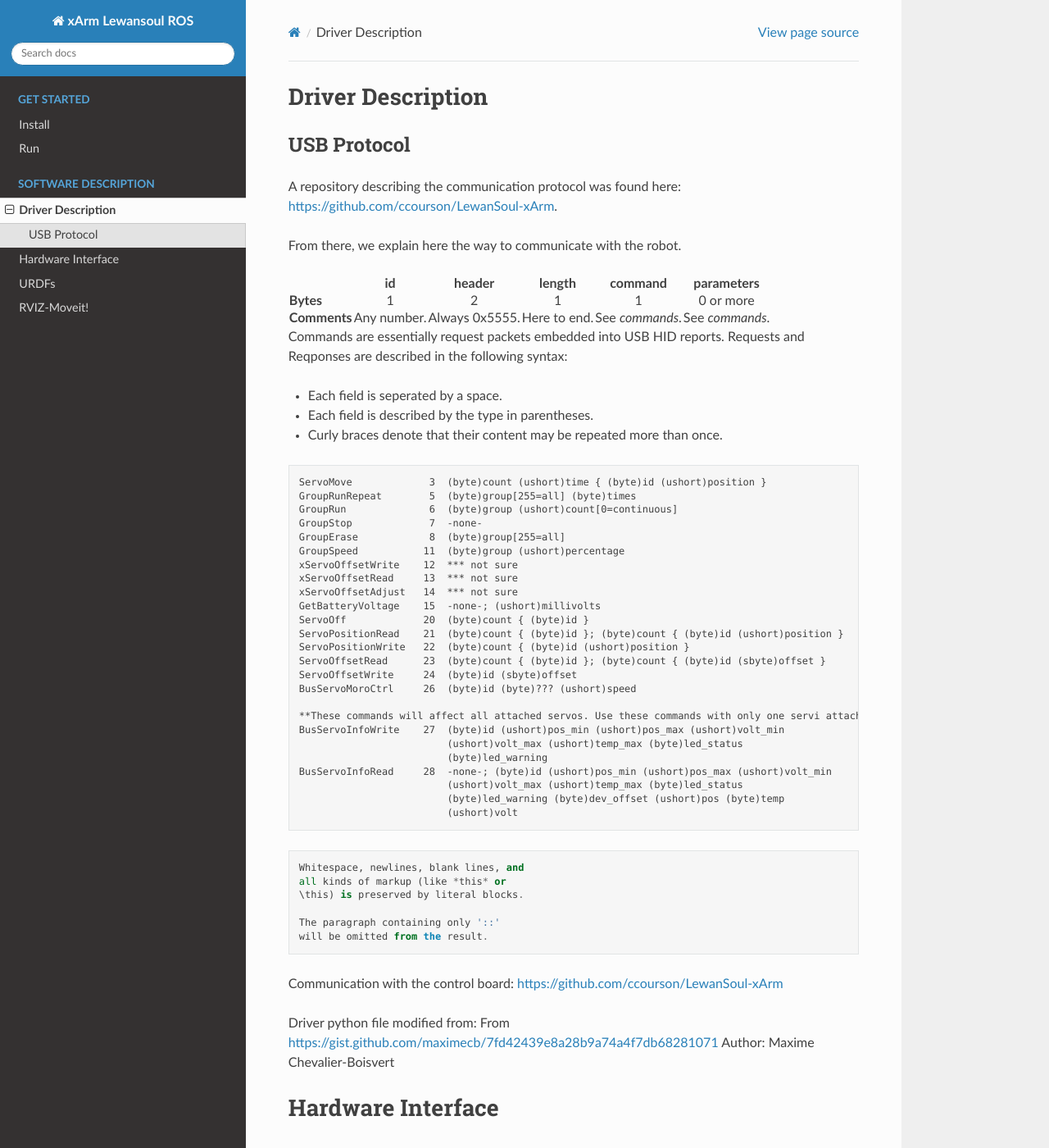
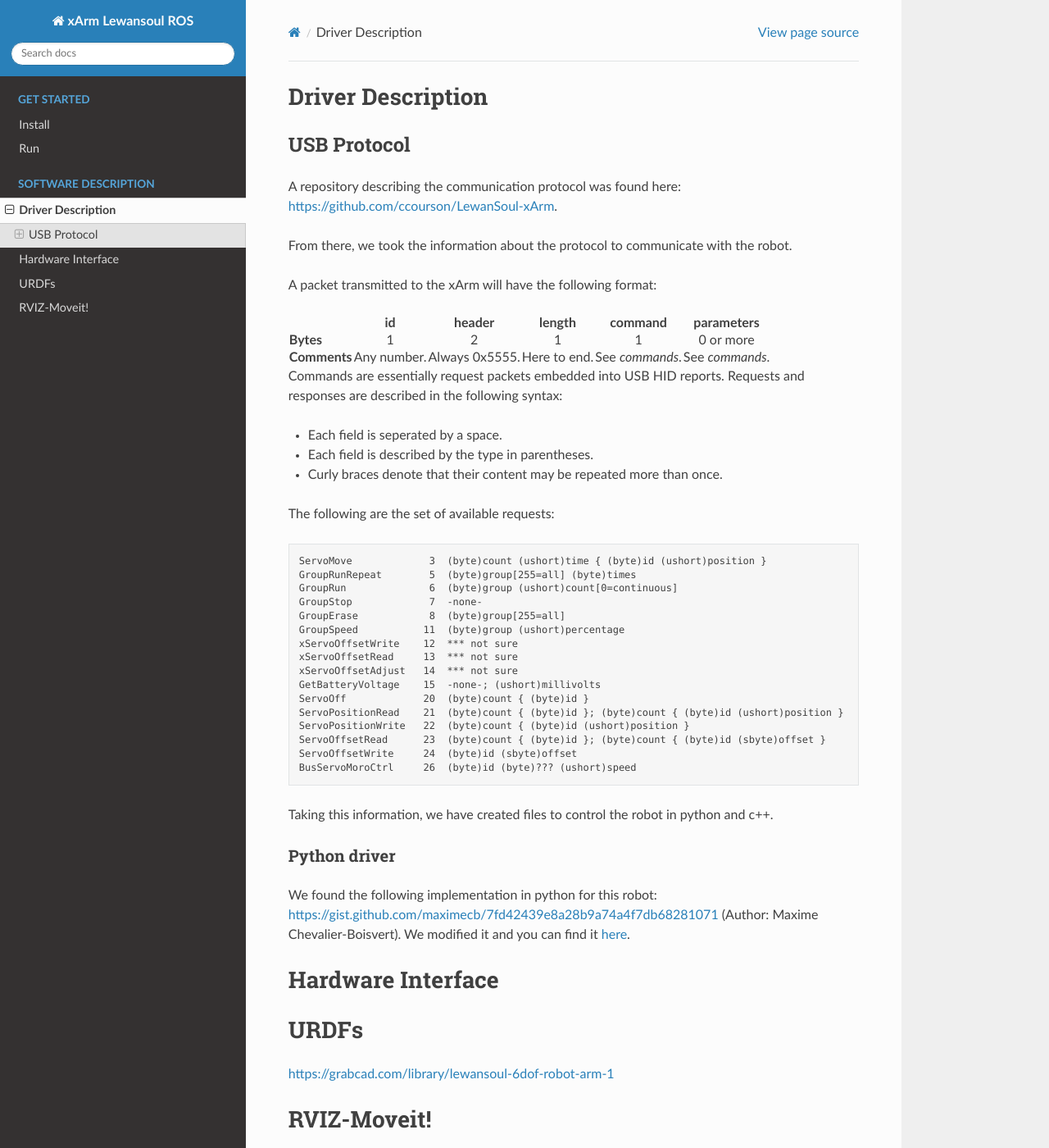
Before and after one commit to daira-ai/xArm_Lewansoul_ROS, a Sphinx documentation site: the page built from docs/user_guide/1_2_software_description.rst, in a window 1280 px wide and 1400 px high. Shown: the whole window at 82% size. Built offline with Sphinx 7.4.7 and the Read the Docs theme 2.0.0, drawn with Linux system fonts in a browser that asks for light colours.

Commit message:
Update 1_2_software_description.rst

```diff
--- a/docs/user_guide/1_2_software_description.rst
+++ b/docs/user_guide/1_2_software_description.rst
@@ -6,7 +6,9 @@ USB Protocol
 
 A repository describing the communication protocol was found here: https://github.com/ccourson/LewanSoul-xArm.
 
-From there, we explain here the way to communicate with the robot.
+From there, we took the information about the protocol to communicate with the robot.
+
+A packet transmitted to the xArm will have the following format:
 
 .. raw:: html
 
@@ -19,11 +21,13 @@ From there, we explain here the way to communicate with the robot.
     </table>
 
 
-Commands are essentially request packets embedded into USB HID reports. Requests and Reqponses are described in the following syntax:
+Commands are essentially request packets embedded into USB HID reports. Requests and responses are described in the following syntax:
 
 * Each field is seperated by a space.
 * Each field is described by the type in parentheses.
 * Curly braces denote that their content may be repeated more than once.
+
+The following are the set of available requests:
 
 ::
 
@@ -44,30 +48,13 @@ Commands are essentially request packets embedded into USB HID reports. Requests
     ServoOffsetWrite     24  (byte)id (sbyte)offset
     BusServoMoroCtrl     26  (byte)id (byte)??? (ushort)speed
 
-    **These commands will affect all attached servos. Use these commands with only one servi attached.**
-    BusServoInfoWrite    27  (byte)id (ushort)pos_min (ushort)pos_max (ushort)volt_min
-                             (ushort)volt_max (ushort)temp_max (byte)led_status
-                             (byte)led_warning
-    BusServoInfoRead     28  -none-; (byte)id (ushort)pos_min (ushort)pos_max (ushort)volt_min
-                             (ushort)volt_max (ushort)temp_max (byte)led_status
-                             (byte)led_warning (byte)dev_offset (ushort)pos (byte)temp
-                             (ushort)volt
+Taking this information, we have created files to control the robot in python and c++.
 
-::
+Python driver
+*************
+We found the following implementation in python for this robot: https://gist.github.com/maximecb/7fd42439e8a28b9a74a4f7db68281071 (Author: Maxime Chevalier-Boisvert). We modified it and you can find it `here <https://github.com/diestra-ai/xArm_Lewansoul_ROS/blob/melodic-devel/xarm_hardware_interface/scripts/controller.py>`_.
 
-  Whitespace, newlines, blank lines, and
-  all kinds of markup (like *this* or
-  \this) is preserved by literal blocks.
 
-  The paragraph containing only '::'
-  will be omitted from the result.
-
-Communication with the control board:
-https://github.com/ccourson/LewanSoul-xArm
-
-Driver python file modified from:
-From https://gist.github.com/maximecb/7fd42439e8a28b9a74a4f7db68281071
-Author: Maxime Chevalier-Boisvert
 
 Hardware Interface
 ==================
```
